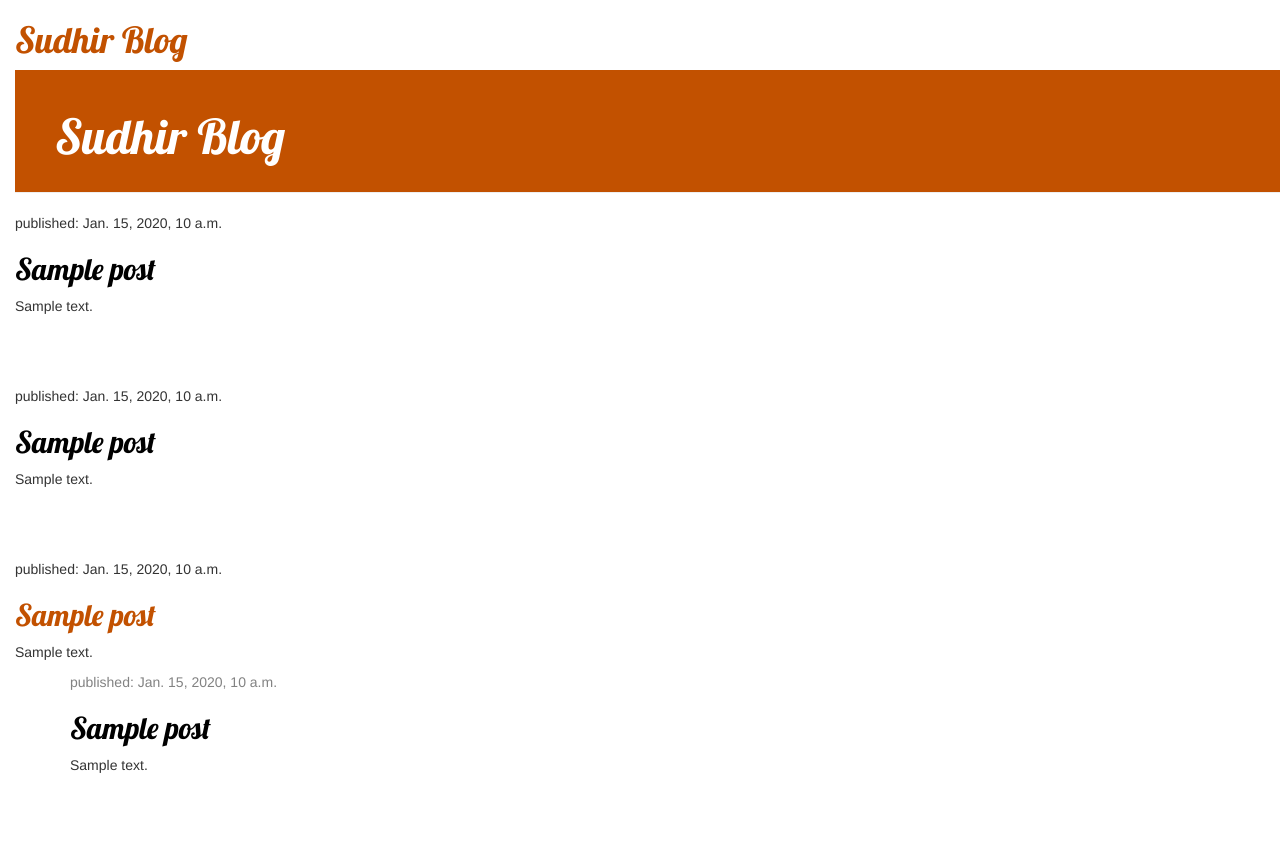
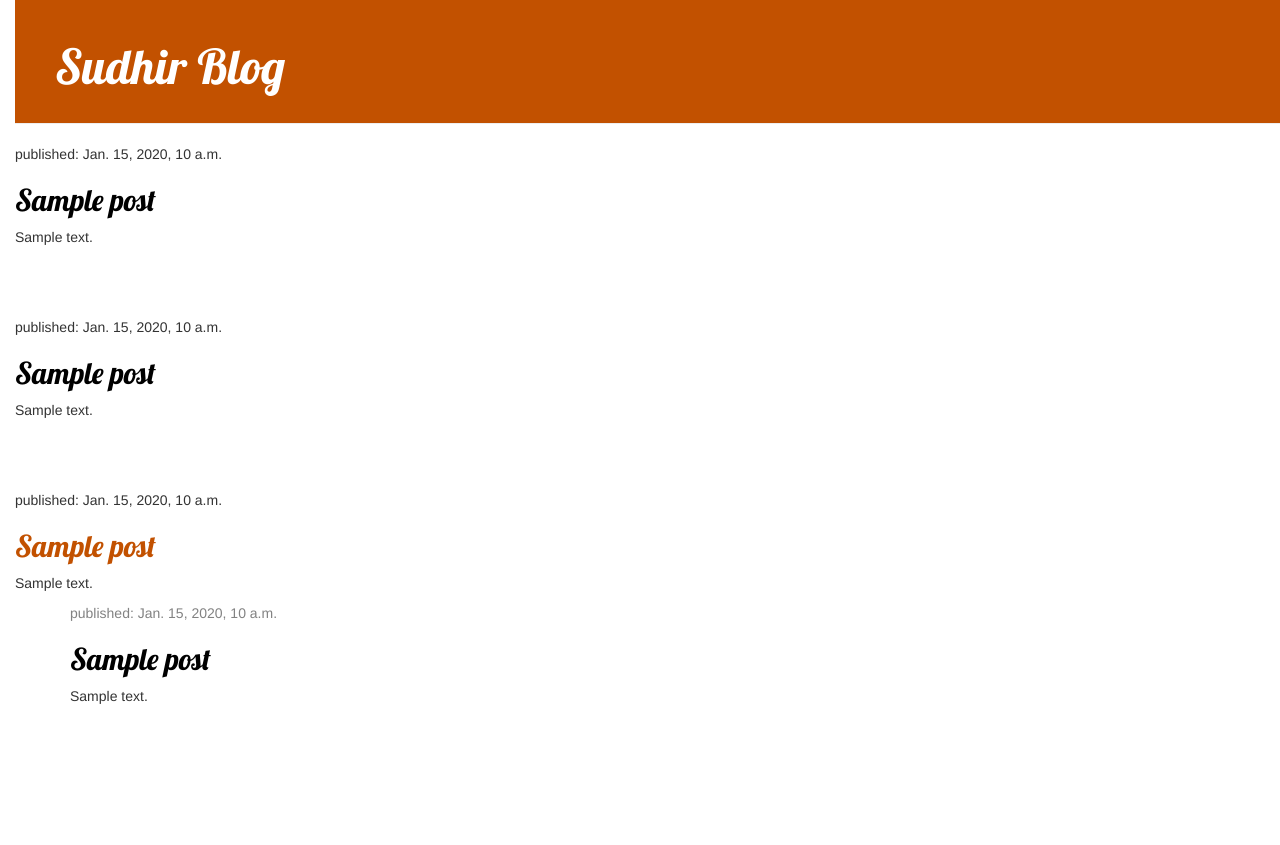
Before and after one commit to sudhirraj31/my-first-blog, a Django app: template blog/templates/blog/post_list.html in a window 1280 px wide. After the commit the page ends 704 px from the top, so only its background shows below. Run offline with Django 3.2, Linux system fonts and the light colour scheme; the template is opened without the code that fills it: values that come from a table or form of the project are taken from there, others are empty; tables that the repository leaves empty hold one stand-in row (values such as "Sample post"); some libraries are stand-ins or nearby versions.

Commit message:
html changes

```diff
--- a/blog/templates/blog/post_list.html
+++ b/blog/templates/blog/post_list.html
@@ -10,9 +10,6 @@
 
     </head>
     <body>
-        <div>
-            <h1><a href="/">Sudhir Blog</a></h1>
-        </div>
         <div class="page-header">
             <h1><a href="/">Sudhir Blog</a></h1>
         </div>
@@ -26,7 +23,7 @@
                 <p>published: {{ post.published_date }}</p>
                 <h2><a href="">{{ post.title }}</a></h2>
                 <p>{{ post.text|linebreaksbr }}</p>
-        </div>
+            </div>
         {% endfor %}
         {% for post in posts %}
             <div>
```
